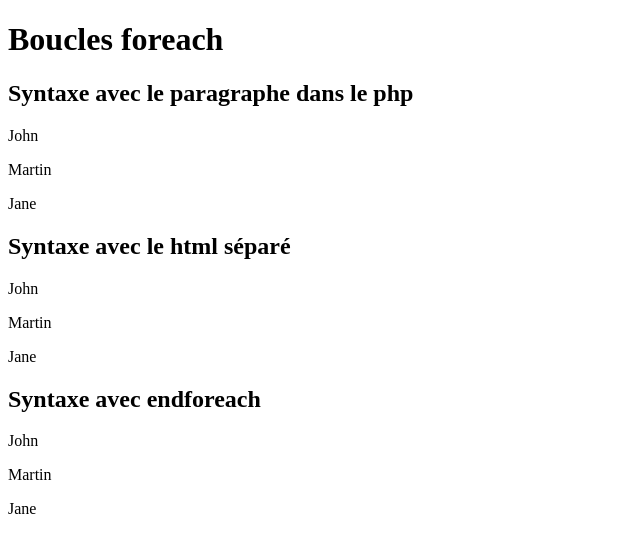
After one commit to arirangz/module_php_prepadev_2026, a PHP site: page /exemple_tableaux.php in a window 1280 px wide. The commit adds this page. Shown: the top 553 px of the page, without its empty margins (0-640 px from the left). Run offline with PHP 8.4, Linux system fonts and the light colour scheme.

Commit message:
tableaux

```diff
--- a/exemple1.php
+++ b/exemple1.php
@@ -1,9 +1,8 @@
 <?php
 $prenom = "John";
 $age = 20;
-
 $fruits = ["Pomme", "Poire", "Fraise"];
-
+$utilisateur = ["nom" => "Doe", "prenom" => "John"];
 ?>
 <!DOCTYPE html>
 <html lang="en">
@@ -17,7 +16,6 @@ $fruits = ["Pomme", "Poire", "Fraise"];
 <body>
     <h2><?php echo "Hello $prenom" ?></h2>
     <h2><?= "Hello $prenom" ?></h2>
-
     <p>
         <?php
         if ($age >= 18) {
@@ -27,9 +25,9 @@ $fruits = ["Pomme", "Poire", "Fraise"];
         }
         ?>
     </p>
-
     <p>Fruit: <?= $fruits[0] ?></p>
 
+    <p>Nom: <?= $utilisateur["nom"] ?></p>
 </body>
 
 </html>
--- /dev/null
+++ b/exemple_tableaux.php
@@ -0,0 +1,39 @@
+<?php
+
+$utilisateurs = [
+    ["nom" => "Doe", "prenom" => "John"],
+    ["nom" => "Spencer", "prenom" => "Martin"],
+    ["nom" => "Doe", "prenom" => "Jane"],
+];
+
+?>
+<!DOCTYPE html>
+<html lang="en">
+
+<head>
+    <meta charset="UTF-8">
+    <meta name="viewport" content="width=device-width, initial-scale=1.0">
+    <title>Document</title>
+</head>
+
+<body>
+    <h1>Boucles foreach</h1>
+    <h2>Syntaxe avec le paragraphe dans le php</h2>
+    <?php
+    foreach ($utilisateurs as $utilisateur) {
+        //echo "<p>"  . $utilisateur["prenom"] . "</p>";
+        echo "<p> {$utilisateur["prenom"]} </p>";
+    }
+    ?>
+    <h2>Syntaxe avec le html séparé</h2>
+    <?php foreach ($utilisateurs as $utilisateur) { ?>
+        <p class="user"> <?= $utilisateur["prenom"] ?> </p>
+    <?php } ?>
+
+    <h2>Syntaxe avec endforeach</h2>
+    <?php foreach($utilisateurs as $utilisateur): ?>
+        <p class="user"> <?= $utilisateur["prenom"] ?> </p>
+    <?php endforeach; ?>
+
+</body>
+</html>
```
